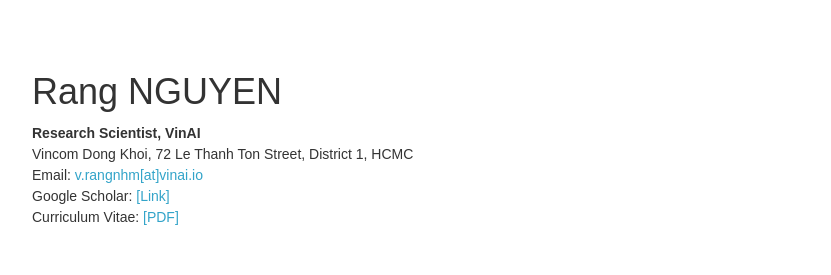
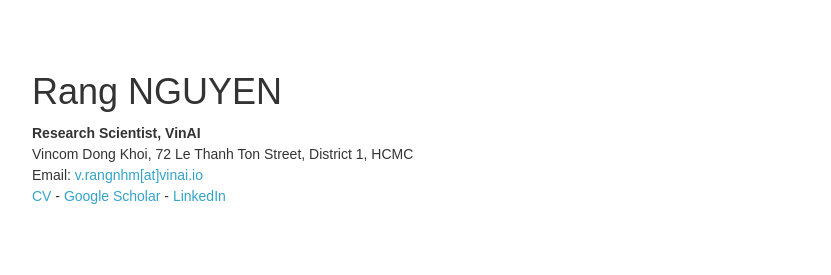
Before and after one commit to rangnguyen/rangnguyen.github.io, a plain HTML site: page index.htm in a window 1280 px wide. Shown: the top 275 px of the page, 128-959 px from the left. Drawn offline with Linux system fonts and the light colour scheme; a web font is replaced by a local one.

Commit message:
Update index.htm

```diff
--- a/index.htm
+++ b/index.htm
@@ -39,8 +39,8 @@
 					<li><b>Research Scientist, VinAI</b></li>
 					<li>Vincom Dong Khoi, 72 Le Thanh Ton Street, District 1, HCMC</li>
 					<li>Email: <a href="mailto:rangnhm@vinai.io">v.rangnhm[at]vinai.io</a></li>
-					<li>Google Scholar: <a href="https://scholar.google.com.sg/citations?user=mhZDGu8AAAAJ&hl=vi">[Link]</a></li>
-					<li>Curriculum Vitae: <a href="Rang Nguyen Resume.pdf">[PDF]</a></li>
+					<li><a href="Rang Nguyen Resume.pdf">CV</a> - <a href="https://scholar.google.com.sg/citations?user=mhZDGu8AAAAJ&hl=en">Google Scholar</a> - <a href="https://www.linkedin.com/in/rang-nguyen-20a791aa/">LinkedIn</a></li>
+
 				</ul>
 				</hgroup>
 
```
